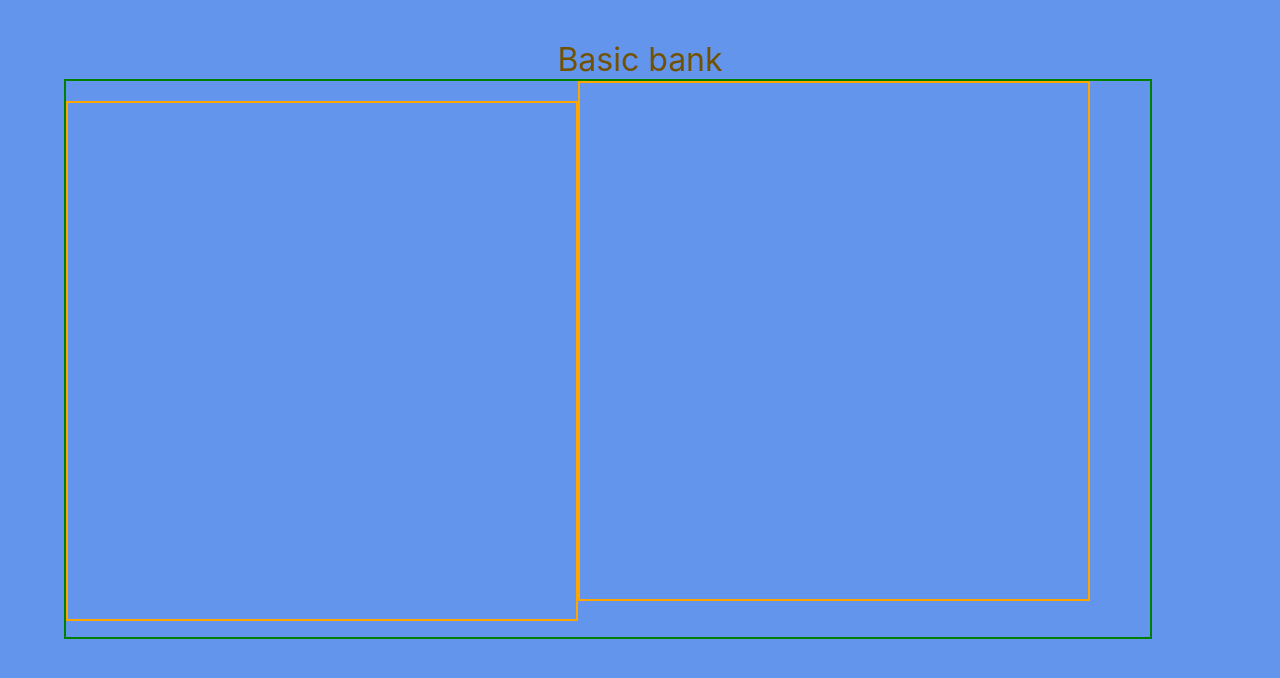
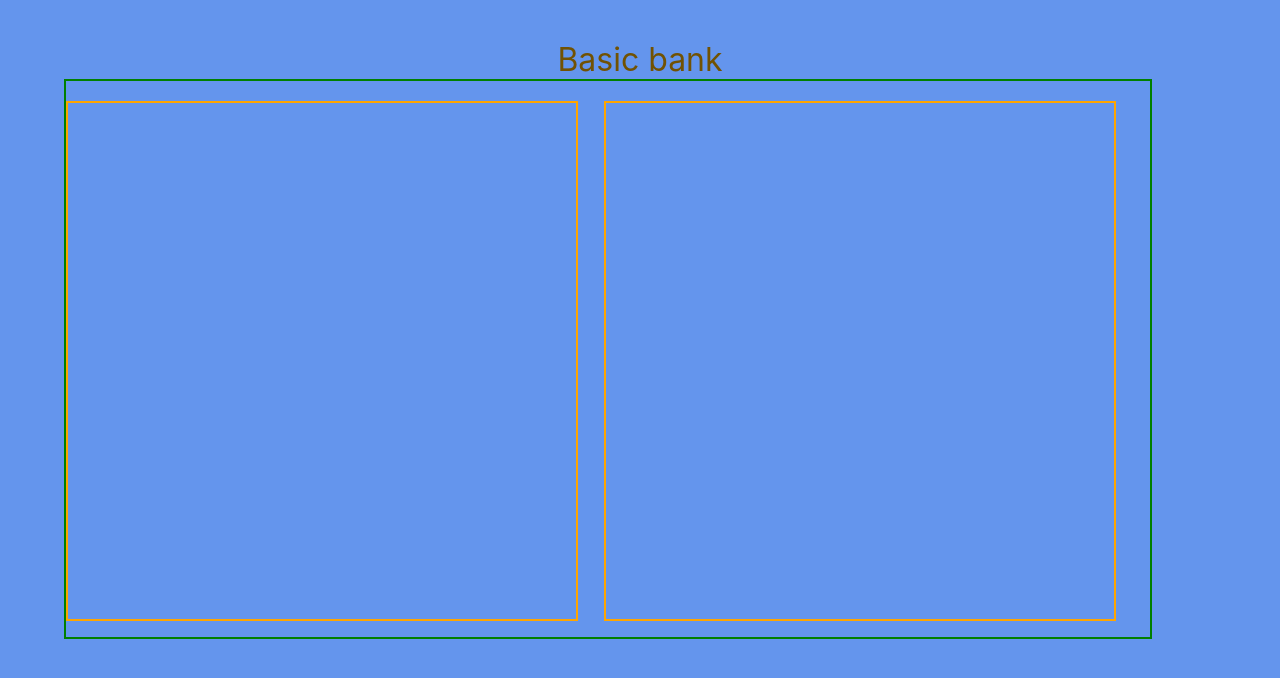
Before and after one commit to cyberstizz/basicbank, a React (Create React App) app: page / in a window 1280 px wide. Shown: the top 678 px of the page. Built offline with nearby package versions, Linux system fonts and the light colour scheme.

Commit message:
added margin left on info section

```diff
--- a/src/Home.css
+++ b/src/Home.css
@@ -31,6 +31,8 @@ body{
 
 .infosection{
     flex-direction: row;
+    margin-top: 2.5vh;
+    margin-left: 2vw;
     width: 40vw;
     height: 65vh;
     border: solid 2px orange;
```
